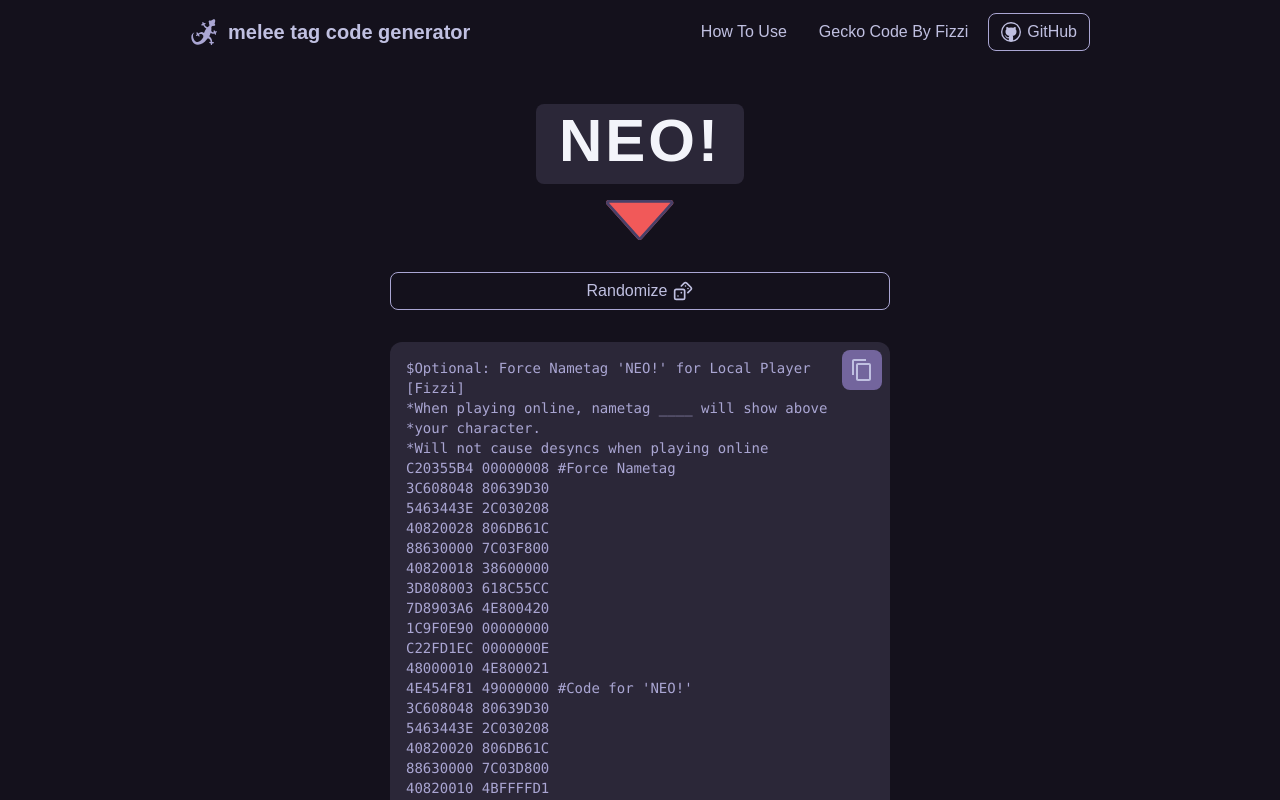
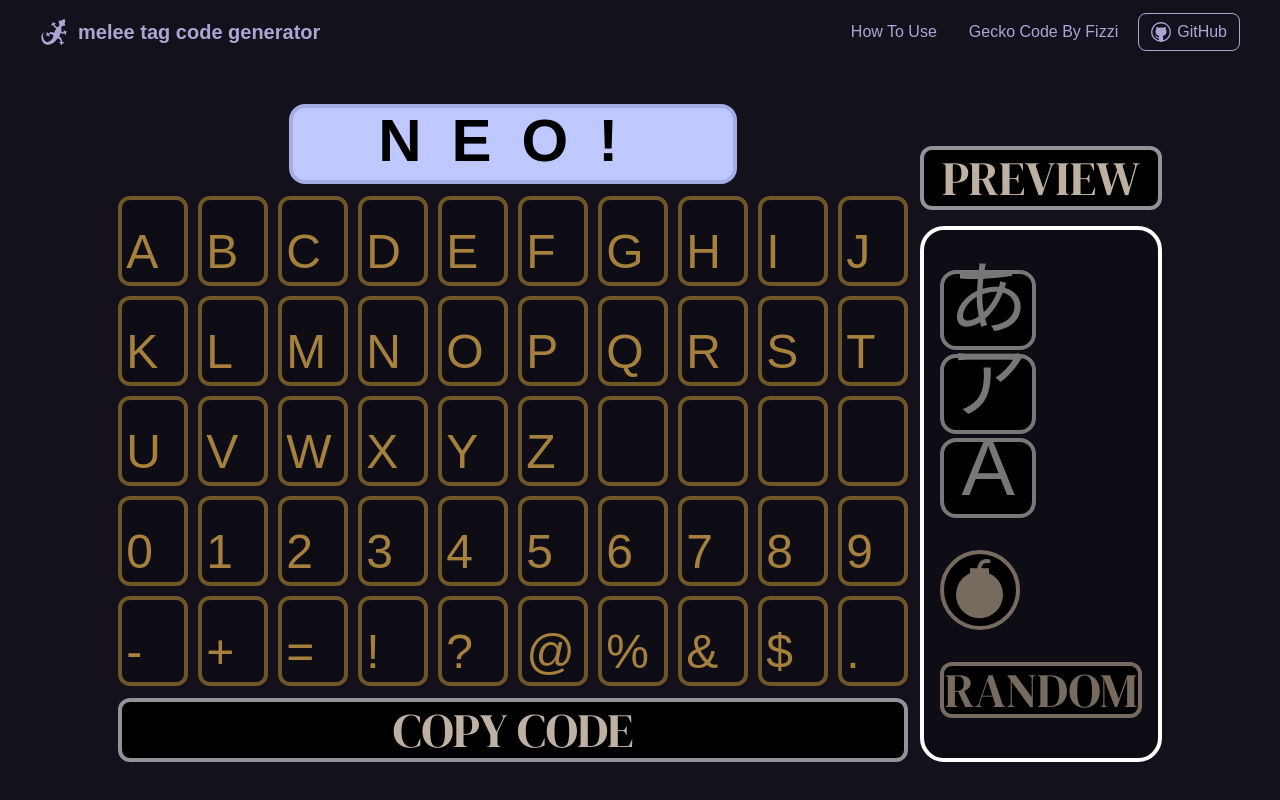
Before and after one commit to fborja44/slippi-tag-code-generator, a React (Vite) app: page / in a window 1280 px wide. Shown: the top 800 px of the page. Built offline with nearby package versions, Linux system fonts and the light colour scheme; a web font is replaced by a local one.

Commit message:
feat: melee layout

```diff
--- a/src/components/App.tsx
+++ b/src/components/App.tsx
@@ -1,35 +1,36 @@
-import { LuDices } from 'react-icons/lu';
-import Button from './Button/Button';
 import CodeDisplay from './CodeDisplay/CodeDisplay';
 import Header from './Header/Header';
-import useTagStore, { TagState } from '../store/tagStore';
-import { generateCode, choice } from '../utils/utils';
-import presetTags from '../data/tags.json';
-import CopyButton from './Button/CopyButton';
+import Keyboard from './Keyboard/Keyboard';
+import AlphabetButton from './Menu/AlphabetButton/AlphabetButton';
+import ClearButton from './Menu/ClearButton/ClearButton';
+import MenuButton from './Menu/MenuButton/MenuButton';
 
 const App = () => {
-	const { tag, updateTag } = useTagStore((state: TagState) => state);
-
 	return (
 		<>
 			<Header />
-			<main className='container-col gap-8 h-full max-w-[500px] py-10 mx-auto'>
-				<CodeDisplay />
-				<Button
-					className='w-full'
-					icon={<LuDices className='w-5 h-5' />}
-					border
-					iconPos='right'
-					onClick={() => updateTag(choice(presetTags))}
-				>
-					Randomize
-				</Button>
-				<code className='relative w-full h-full whitespace-pre-line bg-midnight-900 text-midnight-400 text-sm rounded-xl p-4'>
-					<CopyButton />
-					<span>{generateCode(tag) || 'Invalid Code'}</span>
-				</code>
+			<main className='container-row justify-center gap-3 h-full py-10 mx-auto'>
+				<section className='container-col gap-3'>
+					<CodeDisplay />
+					<Keyboard />
+					<MenuButton>Copy Code</MenuButton>
+				</section>
+				<section className='container-col items-end gap-4 self-end'>
+					<MenuButton>Preview</MenuButton>
+					<div className='w-full flex flex-col gap-8 bg-menu-bg border-4 border-white rounded-3xl px-4 py-10'>
+						<div className='container-col gap-1 w-fit'>
+							<AlphabetButton character='あ' />
+							<AlphabetButton character='ア' />
+							<AlphabetButton character='A' />
+						</div>
+						<ClearButton />
+						<button className='bg-black border-4 border-menu-stone text-menu-stone rounded-xl uppercase font-serif text-5xl hover:bg-menu-yellow hover:text-black'>
+							Random
+						</button>
+					</div>
+				</section>
 			</main>
-			<footer className='container-center w-full pb-6 text-midnight-400'>
+			<footer className='h-[64px] container-center w-full pb-6 text-midnight-400'>
 				<small>
 					Created by{' '}
 					<a
--- a/src/components/Button/Button.tsx
+++ b/src/components/Button/Button.tsx
@@ -16,8 +16,8 @@ const Button = ({
 }: ButtonProps) => {
 	return (
 		<button
-			className={`container-center gap-1.5 px-3 py-1.5 rounded-lg text-[16px] font-medium hover:text-midnight-500 transition-colors ${
-				border ? 'border border-midnight-400 hover:border-midnight-600' : ''
+			className={`container-center gap-1.5 px-3 py-1.5 rounded-lg text-[16px] font-medium hover:text-midnight-300 transition-colors ${
+				border ? 'border border-midnight-400 hover:border-midnight-300' : ''
 			} ${className}`}
 			onClick={onClick}
 		>
--- a/src/components/CodeDisplay/CodeDisplay.tsx
+++ b/src/components/CodeDisplay/CodeDisplay.tsx
@@ -1,4 +1,3 @@
-import Indicator from '../../assets/Indicator.svg?react';
 import { charSet } from '../../data/codes';
 import useTagStore from '../../store/tagStore';
 
@@ -7,10 +6,10 @@ const CodeDisplay = () => {
 
 	return (
 		<div className='container-col gap-4'>
-			<div className='container-center bg-midnight-900 rounded-lg h-20 w-52 pb-2'>
+			<div className='container-center bg-menu-blue border-4 border-menu-blue-dark rounded-2xl h-20 w-[448px] pb-2'>
 				<input
 					type='text'
-					className='bg-transparent text-midnight-50 placeholder:text-midnight-700/80 w-full h-full text-center text-6xl font-bold tracking-wider outline-none'
+					className='bg-transparent text-black placeholder:text-midnight-700/80 w-full h-full text-center text-6xl font-bold tracking-[0.5em] outline-none'
 					maxLength={4}
 					placeholder='TAG!'
 					value={tag}
@@ -22,7 +21,6 @@ const CodeDisplay = () => {
 					}}
 				/>
 			</div>
-			<Indicator className='h-10 w-auto text-melee-red' />
 		</div>
 	);
 };
--- a/src/components/Header/Header.tsx
+++ b/src/components/Header/Header.tsx
@@ -4,9 +4,9 @@ import { VscGithub } from 'react-icons/vsc';
 
 const Header = () => {
 	return (
-		<header className='container-row justify-between w-full h-16'>
+		<header className='container-row justify-between w-full h-[64px] text-midnight-400'>
 			<div className='container-row gap-2.5'>
-				<GiGecko className='w-7 h-7 text-midnight-400' />
+				<GiGecko className='w-7 h-7' />
 				<h1 className='text-xl font-bold'>melee tag code generator</h1>
 			</div>
 			<nav className='container-row gap-2'>
--- /dev/null
+++ b/src/components/Keyboard/Key/Key.tsx
@@ -0,0 +1,15 @@
+interface KeyProps {
+	character: string;
+}
+
+const Key = ({ character }: KeyProps) => {
+	if (character.length !== 1) return null;
+
+	return (
+		<button className='w-[70px] h-[90px] rounded-xl text-5xl flex flex-col justify-end px-1 py-1.5 border-4 bg-menu-bg border-menu-gold-dark text-menu-gold-light hover:bg-menu-gold hover:text-black'>
+			{character}
+		</button>
+	);
+};
+
+export default Key;
--- /dev/null
+++ b/src/components/Keyboard/Keyboard.tsx
@@ -0,0 +1,14 @@
+import Key from './Key/Key';
+import { Alpha } from '../../data/keyboards';
+
+const Keyboard = () => {
+	return (
+		<div className='grid grid-cols-10 w-fit gap-2.5 flex-wrap'>
+			{Alpha.map((character) => (
+				<Key character={character} />
+			))}
+		</div>
+	);
+};
+
+export default Keyboard;
--- /dev/null
+++ b/src/components/Menu/AlphabetButton/AlphabetButton.tsx
@@ -0,0 +1,17 @@
+import { ButtonHTMLAttributes } from 'react';
+
+interface AlphabetButton extends ButtonHTMLAttributes<HTMLButtonElement> {
+	character: string;
+}
+
+const AlphabetButton = ({ character }: AlphabetButton) => {
+	return (
+		<button className='relative bg-black text-menu-neutral border-4 border-menu-neutral rounded-2xl w-24 h-20 px-2 py-1.5 hover:bg-menu-yellow hover:text-black'>
+			<span className='text-[80px] leading-none absolute -top-3.5 left-0 right-0 m-auto'>
+				{character}
+			</span>
+		</button>
+	);
+};
+
+export default AlphabetButton;
--- /dev/null
+++ b/src/components/Menu/ClearButton/ClearButton.tsx
@@ -0,0 +1,11 @@
+import Clear from '../../../assets/clear.svg?react';
+
+const ClearButton = () => {
+	return (
+		<button className='bg-black container-center rounded-full border-4 text-menu-stone border-menu-stone w-20 h-20 hover:bg-menu-yellow hover:text-black'>
+			<Clear />
+		</button>
+	);
+};
+
+export default ClearButton;
--- /dev/null
+++ b/src/components/Menu/MenuButton/MenuButton.tsx
@@ -0,0 +1,16 @@
+import { ButtonHTMLAttributes } from 'react';
+
+interface MenuButtonProps extends ButtonHTMLAttributes<HTMLButtonElement> {
+	icon?: React.ReactNode;
+}
+
+const MenuButton = ({ children, icon }: MenuButtonProps) => {
+	return (
+		<button className='container-row justify-center gap-12 rounded-xl uppercase bg-black w-full text-menu-stone-text font-serif text-5xl py-1 text-center border-4 border-menu-gray hover:bg-menu-yellow hover:text-black'>
+			<span>{children}</span>
+			{icon}
+		</button>
+	);
+};
+
+export default MenuButton;
--- a/src/css/tailwind.css
+++ b/src/css/tailwind.css
@@ -1,3 +1,5 @@
+@import url('https://fonts.googleapis.com/css2?family=DM+Serif+Display:ital@0;1&display=swap');
+
 @tailwind base;
 @tailwind components;
 @tailwind utilities;
@@ -7,8 +9,12 @@
 }
 
 body {
-	@apply max-w-[900px] mx-auto;
+	@apply max-w-[1200px] mx-auto;
 }
+
+/* main {
+	min-height: calc(100vh - 128px);
+} */
 
 .container-row {
 	@apply flex flex-row items-center;
--- /dev/null
+++ b/src/data/keyboards.ts
@@ -0,0 +1,52 @@
+export const Alpha = [
+	'A',
+	'B',
+	'C',
+	'D',
+	'E',
+	'F',
+	'G',
+	'H',
+	'I',
+	'J',
+	'K',
+	'L',
+	'M',
+	'N',
+	'O',
+	'P',
+	'Q',
+	'R',
+	'S',
+	'T',
+	'U',
+	'V',
+	'W',
+	'X',
+	'Y',
+	'Z',
+	' ',
+	' ',
+	' ',
+	' ',
+	'0',
+	'1',
+	'2',
+	'3',
+	'4',
+	'5',
+	'6',
+	'7',
+	'8',
+	'9',
+	'-',
+	'+',
+	'=',
+	'!',
+	'?',
+	'@',
+	'%',
+	'&',
+	'$',
+	'.',
+];
--- a/tailwind.config.js
+++ b/tailwind.config.js
@@ -2,6 +2,9 @@
 export default {
 	content: ['./index.html', './src/**/*.{js,ts,jsx,tsx}'],
 	theme: {
+		fontFamily: {
+			serif: ['DM Serif Display', 'sans-serif'],
+		},
 		extend: {
 			colors: {
 				melee: {
@@ -24,6 +27,20 @@ export default {
 					900: '#2b2738',
 					950: '#14111c',
 				},
+				menu: {
+					yellow: '#FECA00',
+					gold: '#FF9000',
+					'gold-light': '#A6813D',
+					'gold-dark': '#705727',
+					blue: '#BFC8FF',
+					'blue-dark': '#A4ADE4',
+					neutral: '#777777',
+					'neutral-light': '#CACACA',
+					stone: '#776A5E',
+					'stone-text': '#BEB1A4',
+					gray: '#939299',
+					bg: 'rgba(0,0,0, 0.3)',
+				},
 			},
 			fontFamily: {
 				melee: ['A-OTF Folk Pro B', 'sans-serif'],
```
Also changed, not shown: src/assets/clear.svg (added).
